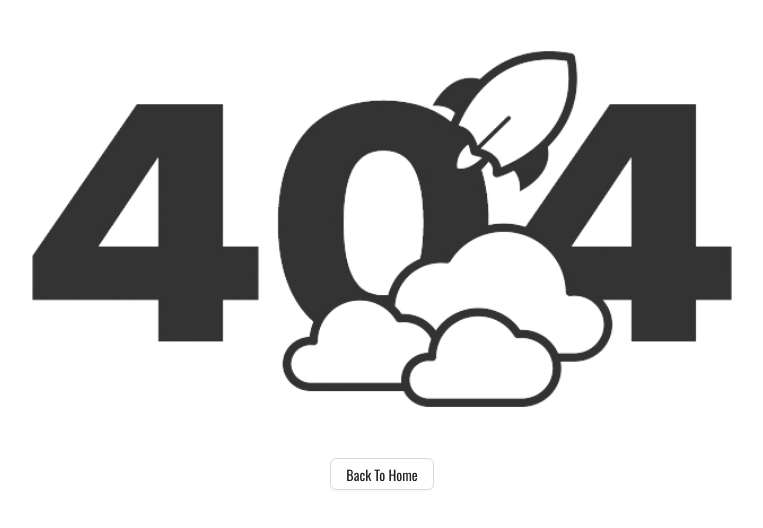
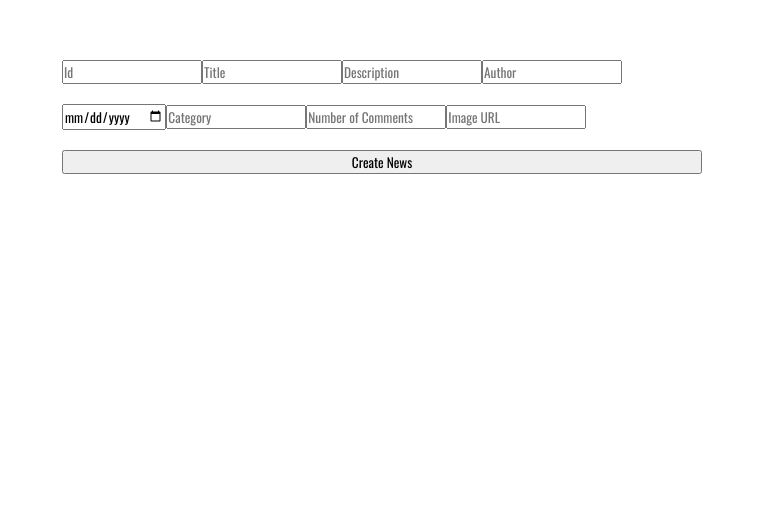
Before and after one commit to mdasif8393/level2-ph-news-portal-nextJs, a Next.js app: page /create in a window 1280 px wide. Before the commit this address had no page. Shown: the top 528 px of the page, without its empty margins (258-1021 px from the left). Built offline with nearby package versions, Linux system fonts and the light colour scheme.

Commit message:
[Done --> Create our server using mongodb]

```diff
--- a/package.json
+++ b/package.json
@@ -15,9 +15,11 @@
     "eslint": "8.42.0",
     "eslint-config-next": "13.4.5",
     "json-server": "^0.17.4",
+    "mongodb": "^6.3.0",
     "next": "13.4.5",
     "react": "18.2.0",
     "react-dom": "18.2.0",
+    "react-hook-form": "^7.49.2",
     "react-redux": "^9.0.4"
   }
 }
--- /dev/null
+++ b/src/pages/api/news.js
@@ -0,0 +1,37 @@
+
+const { MongoClient, ServerApiVersion } = require('mongodb');
+const uri = "mongodb+srv://asif:asif12345@cluster0.h5pr3.mongodb.net/?retryWrites=true&w=majority";
+
+// Create a MongoClient with a MongoClientOptions object to set the Stable API version
+const client = new MongoClient(uri, {
+    serverApi: {
+        version: ServerApiVersion.v1,
+        strict: true,
+        deprecationErrors: true,
+    }
+});
+
+async function run(req, res) {
+    try {
+        // Connect the client to the server	(optional starting in v4.7)
+        await client.connect();
+        // Send a ping to confirm a successful connection
+
+        const newsCollection = client.db("news_portal").collection("news");
+        if (req.method === "GET") {
+            const news = await newsCollection.find({}).toArray();
+            res.send({
+                message: "Success",
+                status: 200,
+                data: news
+
+            })
+        }
+
+    } finally {
+        // Ensures that the client will close when you finish/error
+        // await client.close();
+    }
+}
+
+export default run;
--- /dev/null
+++ b/src/pages/create.js
@@ -0,0 +1,71 @@
+import { useForm } from "react-hook-form";
+// import styles from "@/styles/Create.module.css";
+
+const CreateNews = () => {
+    const { register, handleSubmit } = useForm();
+
+    const onSubmit = (data) => {
+        fetch("/api/news", {
+            method: "POST",
+            headers: {
+                "content-type": "application/json",
+            },
+            body: JSON.stringify(data),
+        })
+            .then((res) => res.json())
+            .then((data) => {
+                if (data.insertedId) {
+                    alert("News Successfully Created");
+                }
+            });
+    };
+    return (
+        <div>
+            <form
+                onSubmit={handleSubmit(onSubmit)}
+                name="form_item_path"
+                layout="vertical"
+                style={{
+                    width: "50%",
+                    margin: "50px auto",
+                }}
+            >
+                <input
+                    {...register("id")}
+                    placeholder="Id"
+                    style={{ marginBottom: "10px" }}
+                />
+                <input {...register("title")} placeholder="Title" />
+
+                <input
+                    {...register("description")}
+                    placeholder="Description"
+                    style={{ margin: "10px 0px" }}
+                />
+
+                <input {...register("author")} placeholder="Author" />
+                <input
+                    {...register("release_date")}
+                    placeholder="Release Date"
+                    type="date"
+                    style={{ margin: "10px 0px" }}
+                />
+                <input {...register("category")} placeholder="Category" />
+                <input
+                    {...register("comment_count")}
+                    placeholder="Number of Comments"
+                    type="number"
+                    style={{ margin: "10px 0px" }}
+                />
+                <input {...register("image_url")} placeholder="Image URL" />
+                <input
+                    type="submit"
+                    value="Create News"
+                    style={{ margin: "10px 0px", width: "100%" }}
+                />
+            </form>
+        </div>
+    );
+};
+
+export default CreateNews;
```
Also changed, not shown: src/pages/index.js (+4 -3 lines), 1 other file (tests, documents, lock files or other folders).
